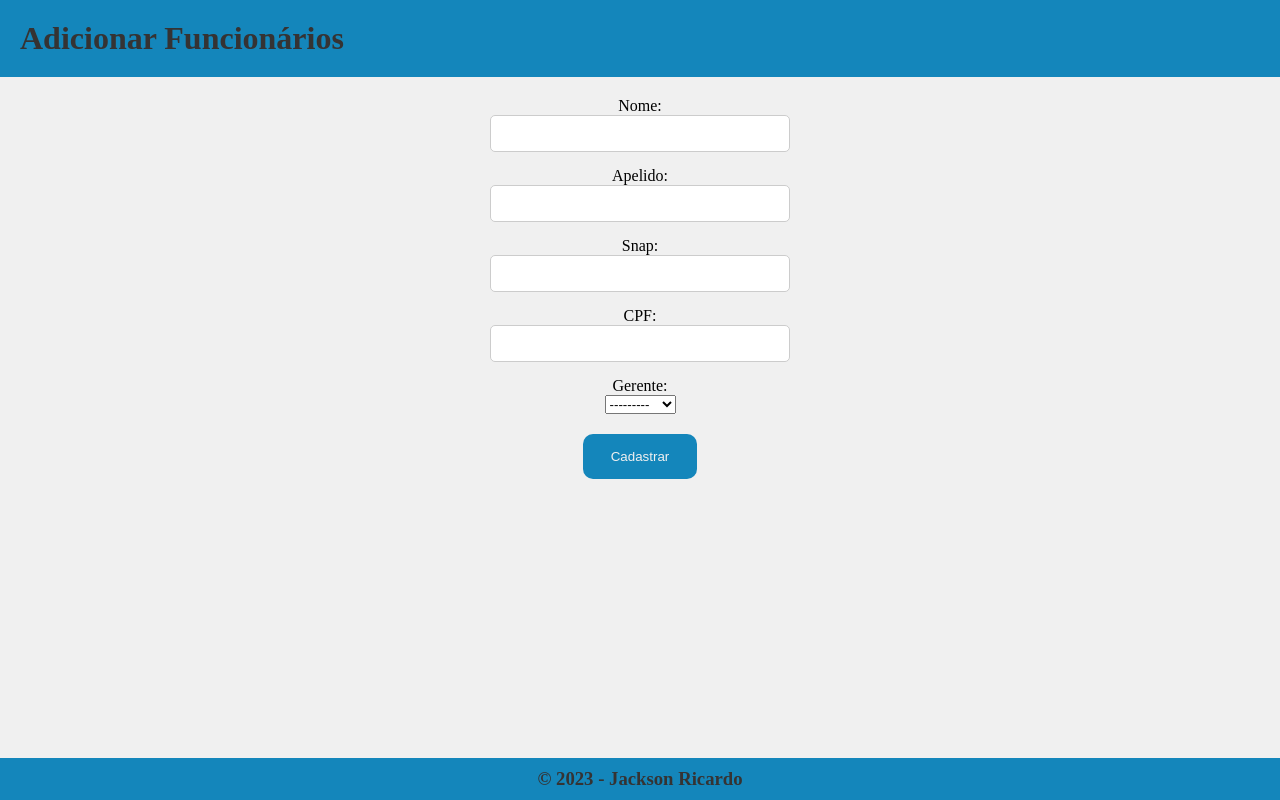
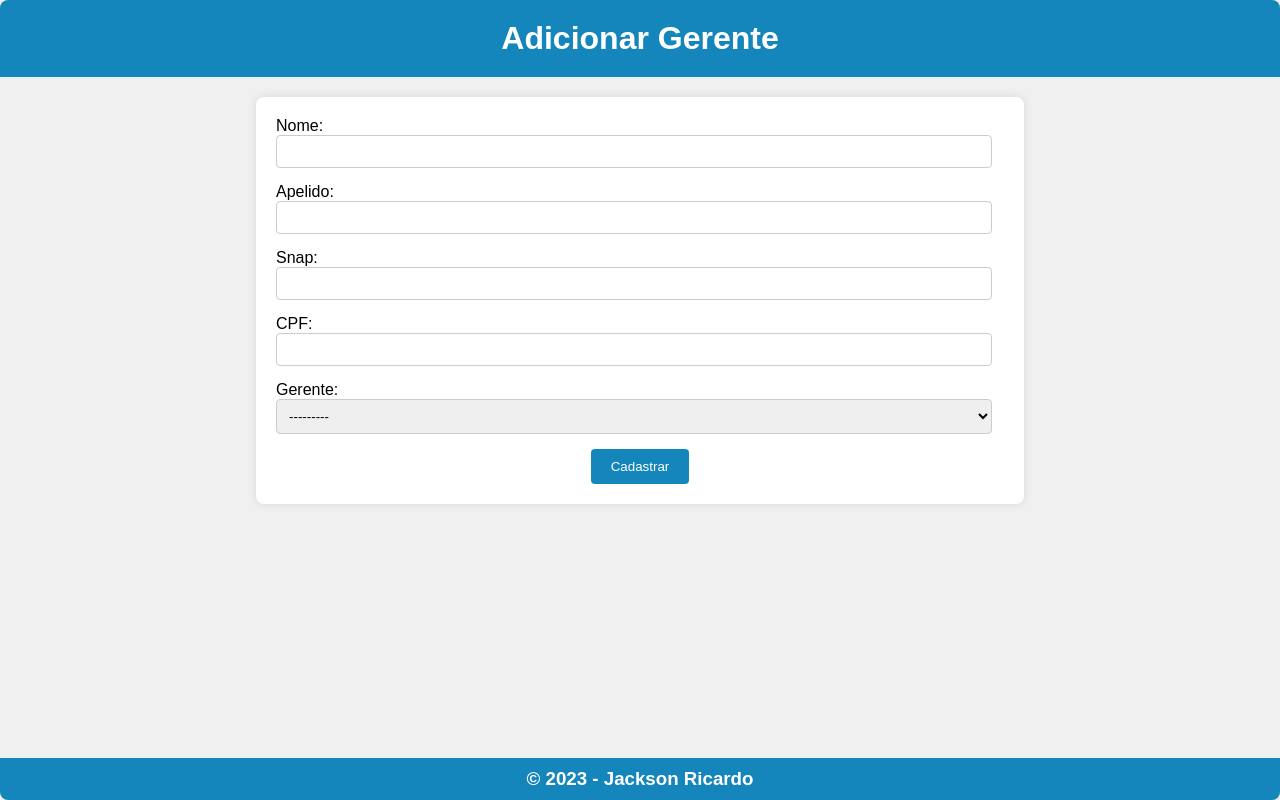
Before and after one commit to JacksonRicardo/CadastroClientes, a Django app: page /funcionario/add/ in a window 1280 px wide. Run offline with Django 3.2, Linux system fonts and the light colour scheme; data comes from the database, SQL or seed files in the repository.

Commit message:
atualização do template

```diff
--- a/clientes/forms.py
+++ b/clientes/forms.py
@@ -9,11 +9,17 @@ class GerenteForm(forms.ModelForm):
         fields = ['nome']
 
 class FuncionarioForm(forms.ModelForm):
+    def __init__(self, *args, **kwargs):
+        super().__init__(*args, **kwargs)
+        self.fields['gerente'].widget.attrs['class'] = 'custom-select'
+
+    gerente = forms.ModelChoiceField(queryset=Gerente.objects.all(), required=False)
+
     class Meta:
-        model = Funcionario
-        fields = ['nome', 'apelido', 'snap', 'cpf', 'gerente']
-
+            model = Funcionario
+            fields = ['nome', 'apelido', 'snap', 'cpf', 'gerente']
 class ClienteForm(forms.ModelForm):
+    funcionario = forms.ModelChoiceField(queryset=Funcionario.objects.all(), required=False)
     class Meta:
         model = Cliente
         fields = ['nome', 'endereco', 'telefone', 'cpf', 'funcionario']
--- a/clientes/templates/funcionarios/funcionario_form.html
+++ b/clientes/templates/funcionarios/funcionario_form.html
@@ -1,103 +1,101 @@
 <!DOCTYPE html>
 <html>
-
 <head>
     <meta charset="utf-8">
-  <title>Home</title>
+    <title>Adicionar Gerente</title>
     <style>
+        /* Estilos gerais */
         * {
             margin: 0;
             padding: 0;
+            box-sizing: border-box;
         }
 
         body {
+            font-family: Arial, sans-serif;
             background-color: #f0f0f0;
+            min-height: 100vh;
+            position: relative;
         }
 
         header {
             width: 100%;
             background-color: #1486bb;
-      margin: 0;
+            text-align: center;
+            padding: 20px 0;
+            margin-bottom: 20px;
+            border-radius: 8px 8px 0 0;
         }
 
         header h1 {
-      color: #353333;
-      padding: 20px;
-      animation: move 700ms;
-      animation-fill-mode: backwards;
+            color: #fff;
         }
 
-    @keyframes move {
-      0% {
-        opacity: 0;
-        transform: scale(0.8);
-      }
-
-      100% {
-        opacity: 1;
-        transform: scale(1);
-      }
-    }
-
-    div.form-container {
-      display: flex;
-      flex-direction: column;
-      align-items: center;
-      margin-bottom: 20px;
-    }
-
-    div.form {
+        form {
+            width: 60%;
+            margin: 0 auto;
             padding: 20px;
-      display: flex;
-      flex-direction: column;
-      align-items: center;
+            background-color: #fff;
+            border-radius: 8px;
+            box-shadow: 0 0 10px rgba(0, 0, 0, 0.1);
         }
 
         form input[type="text"],
         form input[type="email"],
         form input[type="password"] {
-      display: block;
+            width: calc(100% - 12px);
+            padding: 8px;
             margin-bottom: 15px;
-      padding: 10px;
-      border-radius: 5px;
             border: 1px solid #ccc;
-      width: 300px;
+            border-radius: 4px;
             box-sizing: border-box;
         }
 
-    form input.submit {
-      padding: 15px 28px;
-      border-radius: 10px;
-      background-color: #1486bb;
-      color: #f0f0f0;
-      border: 0px;
+        form .custom-select {
+            width: calc(100% - 12px);
+            padding: 8px;
+            margin-bottom: 15px;
+            border: 1px solid #ccc;
+            border-radius: 4px;
+            box-sizing: border-box;
         }
 
-    form input.submit:hover {
-      background-color: #f0f0f0;
-      color: #1486bb;
-      border: 1px solid #ccc;
+        form .submit-container {
+            text-align: center;
+        }
+
+        form .submit-container input[type="submit"] {
+            padding: 10px 20px;
+            background-color: #1486bb;
+            color: #fff;
+            border: none;
+            border-radius: 4px;
+            cursor: pointer;
+        }
+
+        form .submit-container input[type="submit"]:hover {
+            background-color: #0e5d87;
         }
 
         footer {
             background-color: #1486bb;
             text-align: center;
+            color: #fff;
+            padding: 10px 0;
+            border-radius: 0 0 8px 8px;
             position: absolute;
-      bottom: 0px;
-      left: 0px;
+            bottom: 0;
             width: 100%;
         }
 
         footer h3 {
-      padding: 10px 0 10px 0;
-      color: #353333;
+            margin: 0;
         }
     </style>
 </head>
-
 <body>
     <header>
-    <h1>Adicionar Funcionários</h1>
+        <h1>Adicionar Gerente</h1>
     </header>
     <form action="" method="POST">
         <div class="form-container">
@@ -105,12 +103,13 @@
                 {% csrf_token %}
                 {{ form }}
             </div>
+            <div class="submit-container">
                 <input class="submit" type="submit" value="{% if cliente %}Atualizar{% else %}Cadastrar{% endif %}">
+            </div>
         </div>
     </form>
     <footer>
         <h3>© 2023 - Jackson Ricardo</h3>
     </footer>
 </body>
-
 </html>
```
Lines whose indentation alone changed are shown as unchanged.
